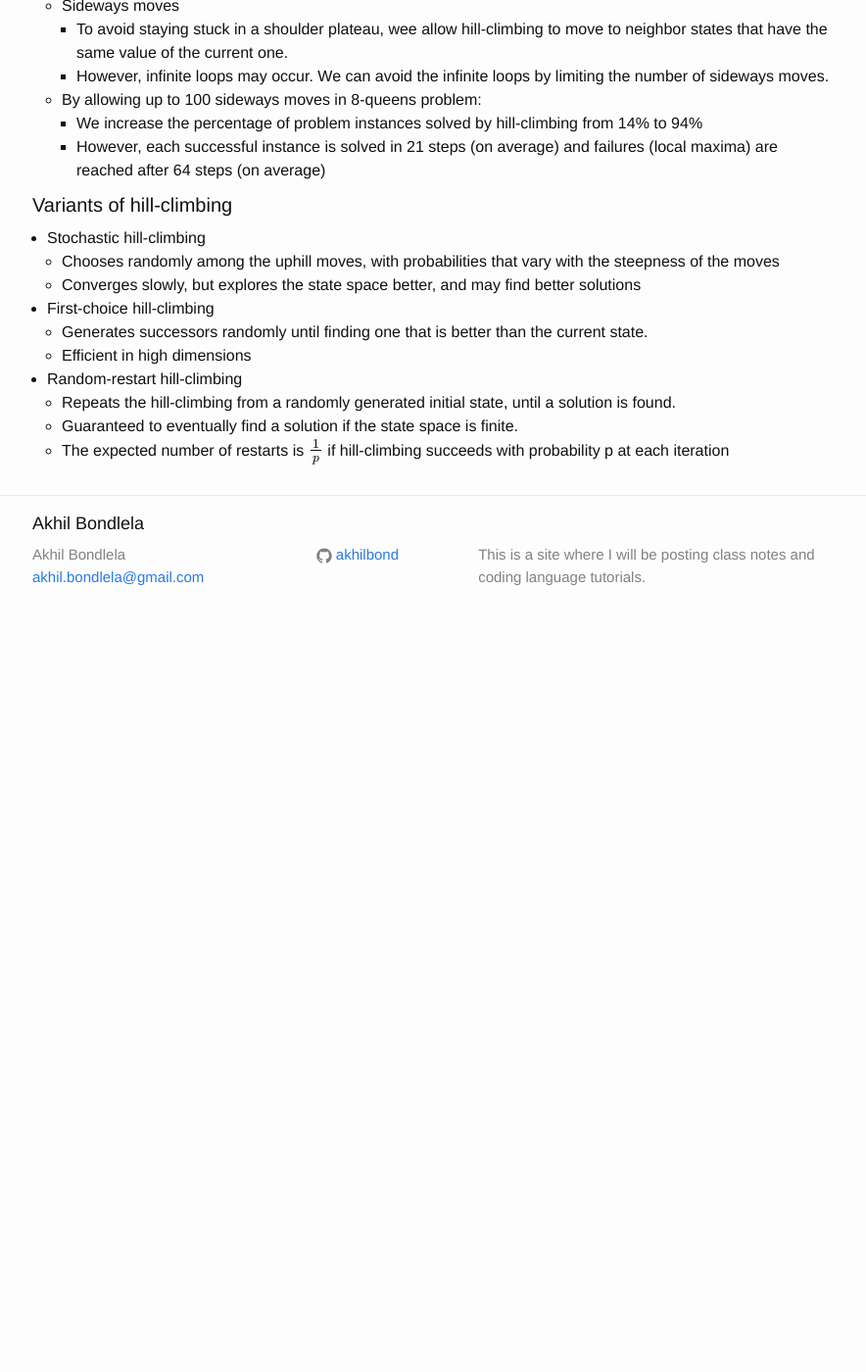
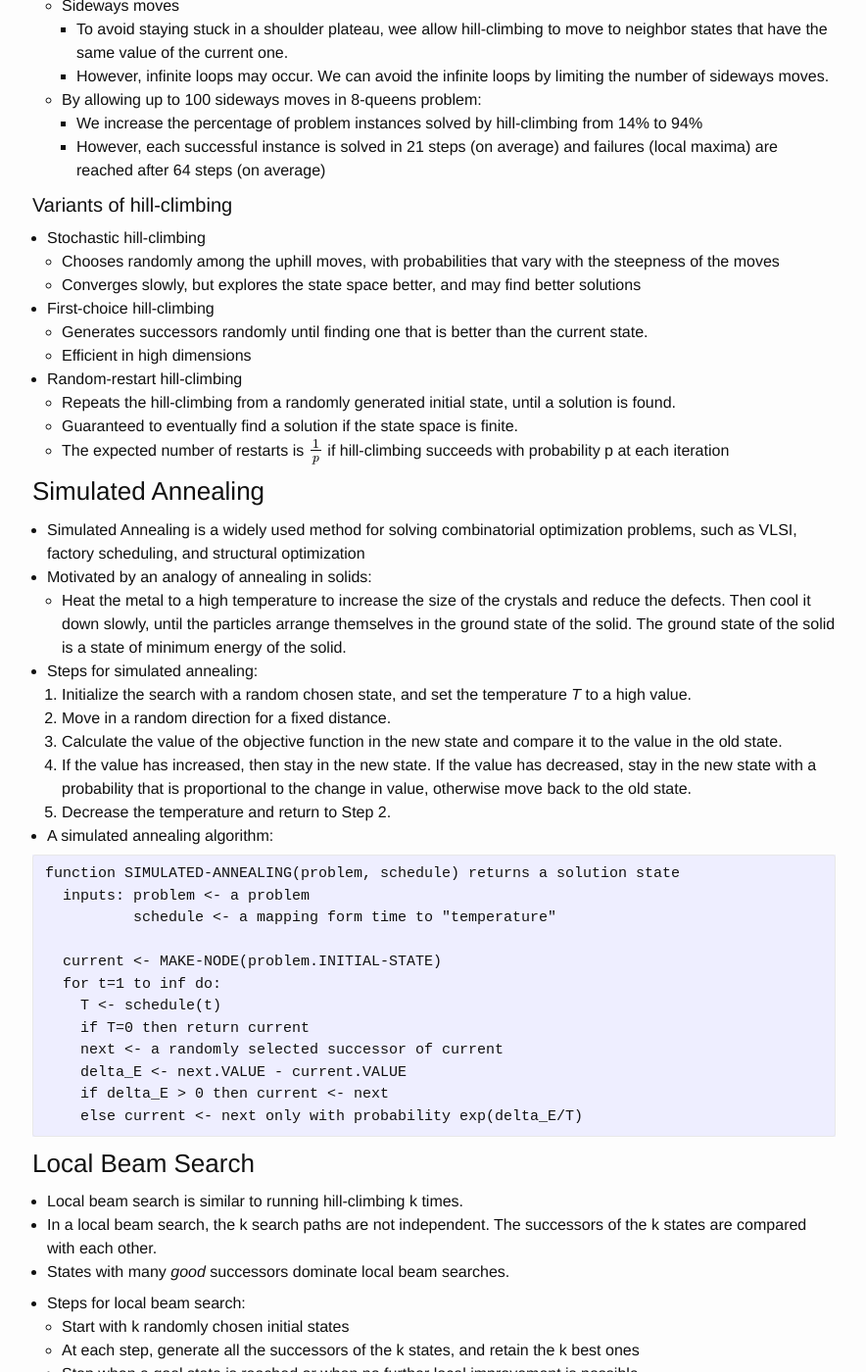
Before and after one commit to akhilbond/akhilbond.github.io, a Jekyll site: the page built from Courses/intro_to_ai/notes.md, in a window 1280 px wide and 1400 px high, scrolled down 13882 px. Shown: the whole window at 98% size, without its empty margins (197-1081 px from the left). Built offline with Jekyll 4.4.1, drawn with Linux system fonts in a browser that asks for light colours; formulas are drawn with MathJax 3; before the commit the page ends 14512 px from its top, so only the background shows below that; some of the changed text lies outside the part shown.

Commit message:
AI notes

````diff
--- a/Courses/intro_to_ai/notes.md
+++ b/Courses/intro_to_ai/notes.md
@@ -504,4 +504,63 @@ function HILL-CLIMBING(problem) returns a state that is a local max
 - Random-restart hill-climbing
   - Repeats the hill-climbing from a randomly generated initial state, until a solution is found.
   - Guaranteed to eventually find a solution if the state space is finite.
-  - The expected number of restarts is $$\frac{1}{p}$$ if hill-climbing succeeds with probability p at each iteration
+  - The expected number of restarts is $$ \frac{1}{p} $$ if hill-climbing succeeds with probability p at each iteration
+
+### Simulated Annealing
+
+- Simulated Annealing is a widely used method for solving combinatorial optimization problems, such as VLSI, factory scheduling, and structural optimization
+- Motivated by an analogy of annealing in solids:
+  - Heat the metal to a high temperature to increase the size of the crystals and reduce the defects. Then cool it down slowly, until the particles arrange themselves in the ground state of the solid. The ground state of the solid is a state of minimum energy of the solid.
+- Steps for simulated annealing:
+  1. Initialize the search with a random chosen state, and set the temperature *T* to a high value.
+  2. Move in a random direction for a fixed distance.
+  3. Calculate the value of the objective function in the new state and compare it to the value in the old state.
+  4. If the value has increased, then stay in the new state. If the value has decreased, stay in the new state with a probability that is proportional to the change in value, otherwise move back to the old state.
+  5. Decrease the temperature and return to Step 2.
+
+- A simulated annealing algorithm:
+
+```
+function SIMULATED-ANNEALING(problem, schedule) returns a solution state
+  inputs: problem <- a problem
+          schedule <- a mapping form time to "temperature"
+
+  current <- MAKE-NODE(problem.INITIAL-STATE)
+  for t=1 to inf do:
+    T <- schedule(t)
+    if T=0 then return current
+    next <- a randomly selected successor of current
+    delta_E <- next.VALUE - current.VALUE
+    if delta_E > 0 then current <- next
+    else current <- next only with probability exp(delta_E/T)
+```
+
+### Local Beam Search
+
+- Local beam search is similar to running hill-climbing k times.
+- In a local beam search, the k search paths are not independent. The successors of the k states are compared with each other.
+- States with many *good* successors dominate local beam searches.
+
+- Steps for local beam search:
+  - Start with k randomly chosen initial states
+  - At each step, generate all the successors of the k states, and retain the k best ones
+  - Stop when a goal state is reached or when no further local improvement is possible
+
+- Local beam search suffers from a lack of diversity among *k* paths. The search often ends up in a concentrated small region.
+- Stochastic local beam search overcomes this problem by randomly generating the successors and keeping them with probabilities proportional to their values.
+
+### Genetic Algorithms
+
+- Similar to local beam search, except that successors are generated by combining two parent states.
+- Inspired from biological evolution through natural selection.
+- A *population* is a set of *individuals*, each individual is a state represented as a string over a finite alphabet.
+- A **fitness function** is used to select individuals that will reproduce.
+- Fitness function is a term used in genetic algorithms to describe objective functions.
+
+- Example with the 8 queens problem:
+  - State: the positions of the 8 queens, each in a column of 8 squares. Each state is described by a sequence of $$ 8 \cdot \log_2 8 = 24 bits $$
+  - Fitness: number of pairs of queens that are not attacking each other(maximum = 28)
+
+- A genetic algorithm consists of the following steps:
+  1. Selection: Randomly drawing *k* individuals from the population with probabilities from the population with probabilities to their fitness. The same individual can be selected multiple times.
+  2. Crossover: Let $$(s_1 , s_2) $$ be a selected couple of individuals, and let n be the size of the alphabet, and set s[i] be the *i*-th letter in the code of state s.
````
